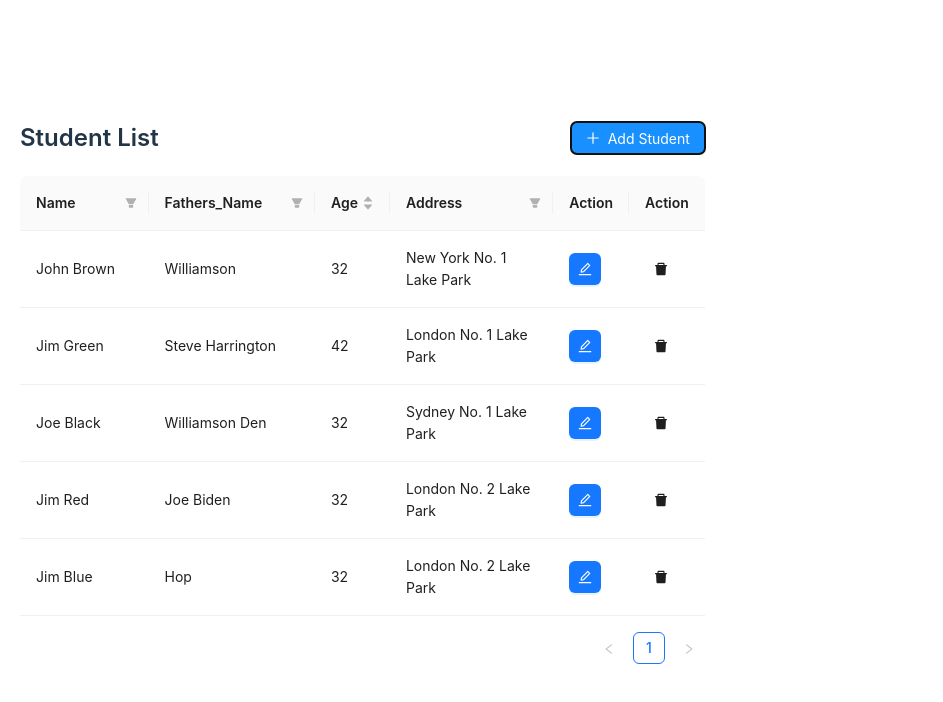
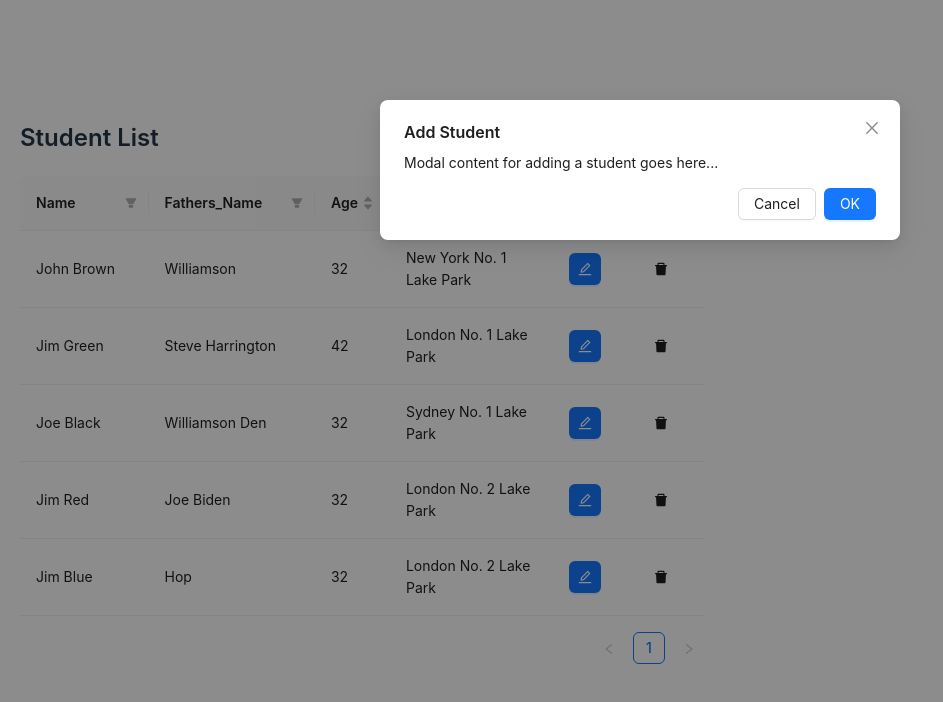
Before and after one commit to Sabrinaabro/School_Management, a React (Vite) app in the folder frontend/: page /dashboard in a window 1280 px wide. Both pictures are taken after a click on the button "Add Student". Shown: the top 702 px of the page, without its empty margins (0-943 px from the left). Built offline with nearby package versions, Linux system fonts and the light colour scheme.

Commit message:
Updates/ Table

```diff
--- a/frontend/components/Table.jsx
+++ b/frontend/components/Table.jsx
@@ -1,5 +1,6 @@
 import React from 'react';
-import { Table as AntTable, Button } from 'antd';
+import { useState } from 'react';
+import { Table as AntTable, Button, Modal } from 'antd';
 import { EditOutlined, DeleteFilled, PlusOutlined } from '@ant-design/icons';
 import styled from 'styled-components';
 
@@ -166,13 +167,36 @@ const handleDelete = (record) => {
 };
 
 const Table = () => {
+    const [isModalOpen, setIsModalOpen] = useState(false);
+
+    const showModal = () => {
+      setIsModalOpen(true);
+    };
+
+    const handleOk = () => {
+      setIsModalOpen(false);
+    };
+
+    const handleCancel = () => {
+      setIsModalOpen(false);
+    };
   return (
     <Container>
       <HeaderContainer>
         <HeaderTitle>Student List</HeaderTitle>
-        <AddButton icon={<PlusOutlined />}>Add Student</AddButton>
+        <AddButton icon={<PlusOutlined />} onClick={showModal}>
+          Add Student
+        </AddButton>
       </HeaderContainer>
       <AntTable columns={columns} dataSource={data} onChange={onChange} />
+      <Modal
+        title="Add Student"
+        open={isModalOpen}
+        onOk={handleOk}
+        onCancel={handleCancel}
+      >
+        <p>Modal content for adding a student goes here...</p>
+      </Modal>
     </Container>
   );
 };
--- a/frontend/src/App.jsx
+++ b/frontend/src/App.jsx
@@ -2,14 +2,12 @@ import React from 'react';
 import { Routes, Route } from 'react-router-dom';
 import Home from './pages/Home';
 import Dashboard from './pages/Dashboard';
-import Table from '../components/Table';
 
 const App = () => {
   return (
     <Routes>
       <Route path="/" element={<Home />} />
       <Route path="/dashboard" element={<Dashboard />} />
-
     </Routes>
   );
 }
```
